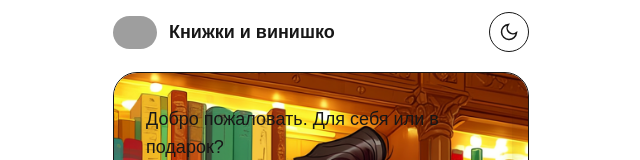
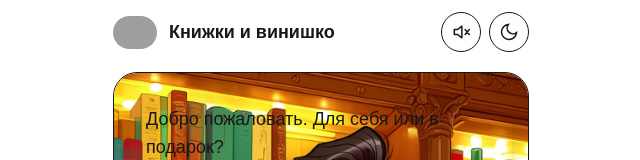
Before and after one commit to jonboncrinjovi/book-delivery-app, a Next.js app in the folder frontend/: page / in a window 1280 px wide. Shown: the top 160 px of the page, without its empty margins (319-959 px from the left). Built offline with nearby package versions, Linux system fonts and the light colour scheme; no server answers; grey boxes are pictures that could not be loaded.

Commit message:
Optional café jazz with a mute button

```diff
--- a/frontend/app/layout.tsx
+++ b/frontend/app/layout.tsx
@@ -5,9 +5,9 @@ import Image from "next/image";
 import Link from "next/link";
 import "./globals.css";
 import ThemeToggle from "@/components/ThemeToggle";
+import MusicToggle from "@/components/MusicToggle";
 import BottomNav from "@/components/BottomNav";
 
-// Next downloads these at build time and serves them itself; cyrillic subset for Russian
 const serif = PT_Serif({ weight: ["400", "700"], subsets: ["latin", "cyrillic"], variable: "--font-pt-serif" });
 const sans = Inter({ subsets: ["latin", "cyrillic"], variable: "--font-inter" });
 
@@ -16,13 +16,10 @@ export const metadata: Metadata = {
   description: "Книги, вино без алкоголя, закуски и цветы с доставкой",
 };
 
-// runs before the page paints: applies the saved theme, or the system one,
-// so a dark-mode visitor never sees a flash of the light page
 const themeScript = `(function(){try{var t=localStorage.getItem('theme');if(!t){t=matchMedia('(prefers-color-scheme: dark)').matches?'dark':'light'}document.documentElement.dataset.theme=t}catch(e){}})()`;
 
 export default function RootLayout({ children }: { children: ReactNode }) {
   return (
-    // suppressHydrationWarning: the script changes <html> before React loads; that's intended
     <html lang="ru" className={`${serif.variable} ${sans.variable}`} suppressHydrationWarning>
       <head>
         <script dangerouslySetInnerHTML={{ __html: themeScript }} />
@@ -33,9 +30,12 @@ export default function RootLayout({ children }: { children: ReactNode }) {
             <Image src="/logo.png" alt="" width={44} height={44} className="rounded-full" />
             <span className="text-lg font-bold">Книжки и винишко</span>
           </Link>
+          {/* the layout stays mounted while pages change, so the music plays on across the site */}
+          <div className="flex items-center gap-2">
+            <MusicToggle />
             <ThemeToggle />
+          </div>
         </header>
-        {/* max-w-md: a phone-width column, centred on big screens; pb-28 leaves room for the bar */}
         <main className="mx-auto max-w-md px-4 pb-28">{children}</main>
         <BottomNav />
       </body>
--- /dev/null
+++ b/frontend/components/MusicToggle.tsx
@@ -0,0 +1,59 @@
+"use client";
+
+import { useEffect, useRef, useState } from "react";
+
+export default function MusicToggle() {
+  const audio = useRef<HTMLAudioElement>(null);
+  const [playing, setPlaying] = useState(false);
+
+  // a visitor who turned music on last time: resume on their first touch anywhere.
+  // Browsers forbid sound before the visitor has interacted with the page.
+  useEffect(() => {
+    let wanted = false;
+    try {
+      wanted = localStorage.getItem("music") === "on";
+    } catch {}
+    if (!wanted) return;
+    const start = () => {
+      audio.current?.play().then(() => setPlaying(true)).catch(() => {});
+    };
+    document.addEventListener("pointerdown", start, { once: true }); // once: removes itself after firing
+    return () => document.removeEventListener("pointerdown", start);
+  }, []);
+
+  function toggle() {
+    const a = audio.current;
+    if (!a) return;
+    if (playing) {
+      a.pause();
+      setPlaying(false);
+    } else {
+      a.volume = 0.35; // ignored on iPhones, hence the quieter file
+      a.play().then(() => setPlaying(true)).catch(() => {});
+    }
+    try {
+      localStorage.setItem("music", playing ? "off" : "on");
+    } catch {}
+  }
+
+  return (
+    <>
+      {/* loop: start over at the end; preload="none": download only once play is pressed */}
+      <audio ref={audio} src="/music/cafe-jazz.mp3" loop preload="none" />
+      <button onClick={toggle} aria-label={playing ? "Выключить музыку" : "Включить музыку"}
+        className="flex size-10 items-center justify-center rounded-full border border-line">
+        <svg width="20" height="20" viewBox="0 0 24 24" fill="none" stroke="currentColor" strokeWidth="1.8" strokeLinecap="round" strokeLinejoin="round">
+          {/* the speaker */}
+          <path d="M4 9h4l5-4v14l-5-4H4z" />
+          {playing ? (
+            // sound waves while playing
+            <path d="M16.5 8.5a5 5 0 0 1 0 7M19 6a8.5 8.5 0 0 1 0 12" />
+          ) : (
+            // a cross while silent
+            <path d="M17 9l5 6M22 9l-5 6" />
+          )}
+        </svg>
+      </button>
+    </>
+  );
+}
```
Also changed, not shown: 1 other file (tests, documents, lock files or other folders).
